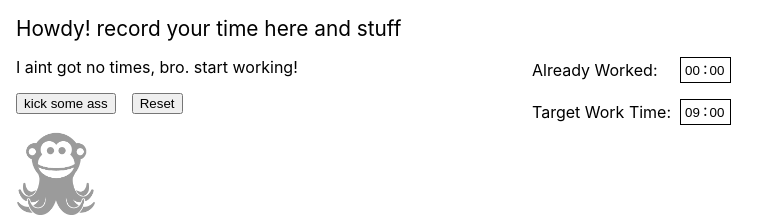
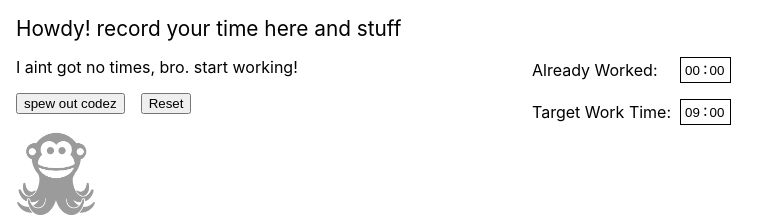
Before and after one commit to stolenricecakes/timey, a React (Create React App) app: page / in a window 1280 px wide. Shown: the top 217 px of the page, without its empty margins (0-778 px from the left). Built offline with nearby package versions, Linux system fonts and the light colour scheme.

Commit message:
closes #5 - adding bonus messages to start/stop button

```diff
--- a/src/components/Buttons/ToggleButton.js
+++ b/src/components/Buttons/ToggleButton.js
@@ -1,8 +1,10 @@
 
 function ToggleButton(props) {
+    const starts = ["kick some ass", "strike some anus", "bust out the biscuits", "engage in profitable endeavors", "spew out codez"];
+    const stops = ["halt activity", "take a break", "take 'er easy", "chillax, bro", "🛑"];
     return (
         <button onClick={props.onClick}>
-            {props.working ? "Take a break" : "kick some ass"}
+            {props.working ? stops[props.messageIdx] : starts[props.messageIdx]}
         </button>
     )
 }
--- a/src/components/Timey/Timey.js
+++ b/src/components/Timey/Timey.js
@@ -24,6 +24,7 @@ class Timey extends React.Component {
         timeRemaining : 0,
         estCompletionTime : 0,
         offsetRefresher : 0,
+        messageIdx: Math.floor(Math.random() * 5.0),
         octoOn : false
       }
     }
@@ -37,7 +38,7 @@ class Timey extends React.Component {
                   <TimeLog times={this.state.times} offsetValue={this.state.offsetValue} deleteRow={(idx) => this.deleteEntry(idx)} />
 
                   <div className="button-container">
-                    <ToggleButton working={this.state.working} onClick={() => this.toggleTime()}/>
+                    <ToggleButton working={this.state.working} onClick={() => this.toggleTime()} messageIdx={this.state.messageIdx}/>
                     <ResetButton onClick={() => this.resetTime()}/>
                   </div>
                   <Octobutton onClick={() => this.octoToggle()} currentState={this.state.octoOn ? "on" : "off"}/>
@@ -123,6 +124,7 @@ class Timey extends React.Component {
 
     toggleTime() {
       const newState = logic.toggleWorkingState(this.state.times.slice(), this.state.working, this.state.offsetValue, this.state.timeTarget);
+      newState.messageIdx = Math.floor(Math.random() * 5.0);
       newState.working
           ? (newState.startedContinuation
              ? this.octomonk.fireworks()
```
